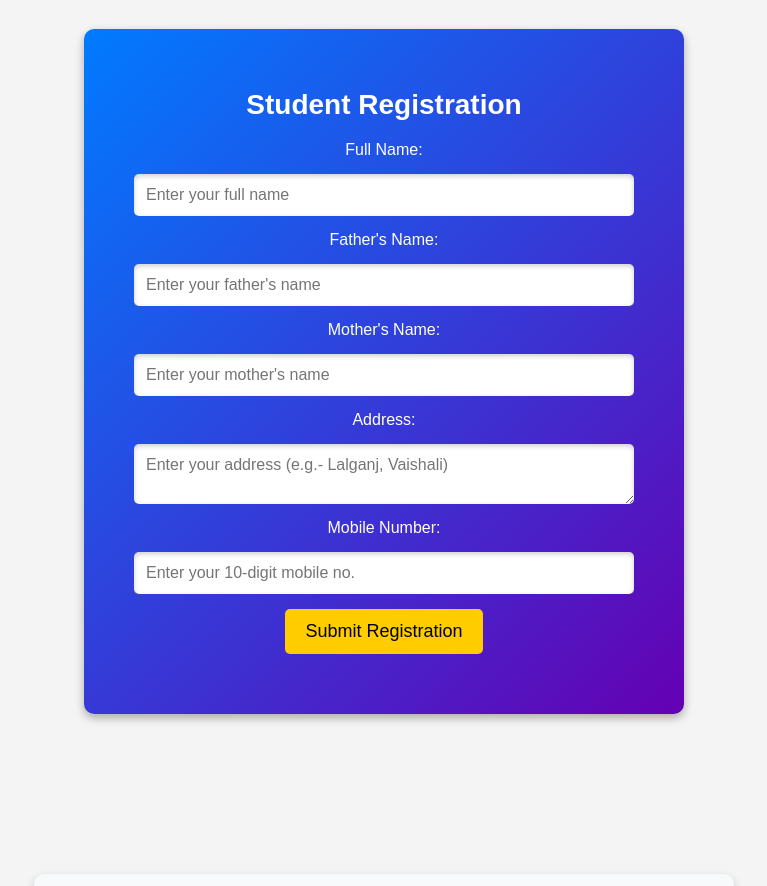
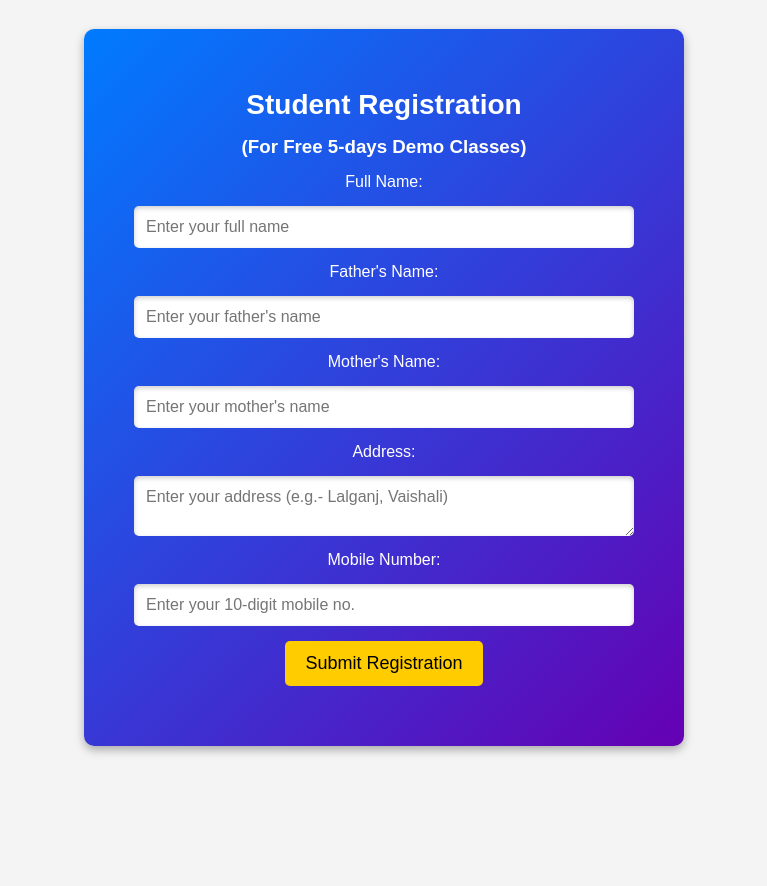
Before and after one commit to sureshotclasses/sureshotclasses.github.io, a plain HTML site: page index.html in a window 1280 px wide. Shown: the part 2800-3686 px from the top of the page, without its empty margins (256-1023 px from the left). Drawn offline with Linux system fonts and the light colour scheme.

Commit message:
Student Registration (For Free 5-days Demo Classes)

```diff
--- a/index.html
+++ b/index.html
@@ -163,6 +163,7 @@
     <section id="registration_" class="section"></section>
     <section id="registration" class="section">
         <h2>Student Registration</h2>
+        <h3>(For Free 5-days Demo Classes)</h3>
         <form id="registrationForm" action="https://script.google.com/macros/s/AKfycbzi3sDcMspH_37NGTdZ5iyZbyUfWY1Wf9LywLJRwcRLgv80ODCSEKFpqgM_XIJEpVOi/exec" method="POST">
             <label for="name">Full Name:</label>
             <input type="text" id="name" name="name" required placeholder="Enter your full name">
--- a/styles.css
+++ b/styles.css
@@ -319,8 +319,11 @@ nav ul li a:hover {
 
 #registration h2 {
     font-size: 28px;
-    margin-bottom: 20px;
     font-weight: bold;
+}
+
+#registration h3{
+    padding: 15px 0px;
 }
 
 /* 🔹 Registration Form */
```
